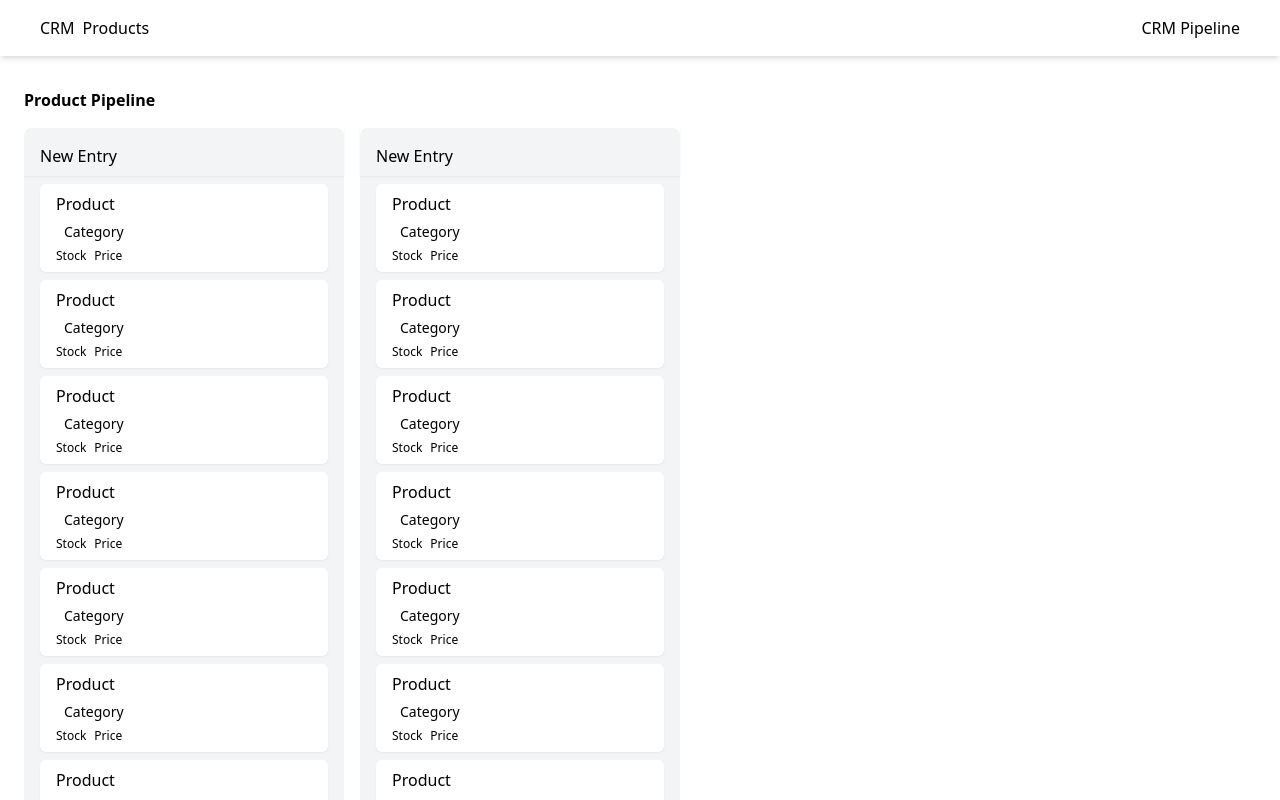
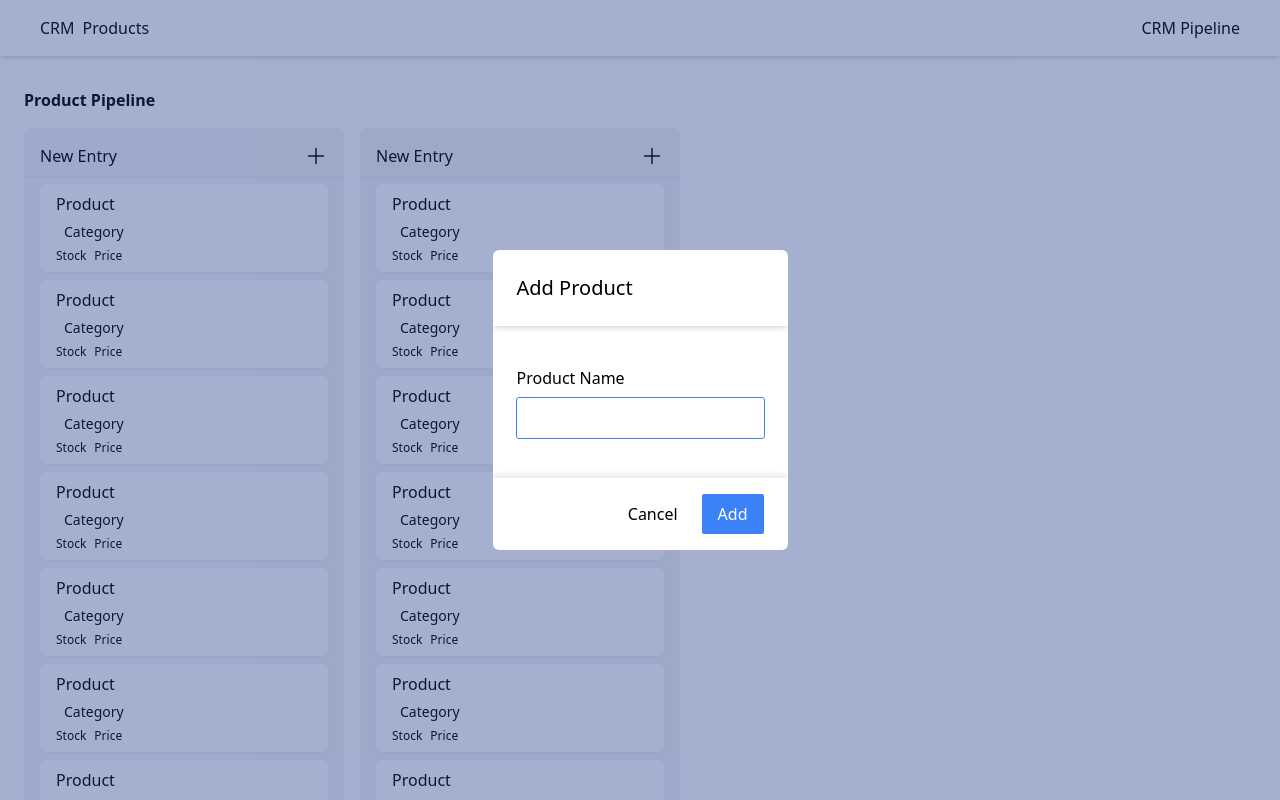
Before and after one commit to maroqijalil/simple-crm-web, a Vue app: page / in a window 1280 px wide. Built offline with nearby package versions, Linux system fonts and the light colour scheme.

Commit message:
feat: add input label

```diff
--- a/src/App.vue
+++ b/src/App.vue
@@ -1,9 +1,11 @@
 <template>
+  <AddProductModalComponent />
   <RouterView />
 </template>
 
 <script setup lang="ts">
 import { RouterView } from "vue-router";
+import AddProductModalComponent from "./Modules/Common/Presentation/Components/Modals/AddProductModalComponent.vue";
 </script>
 
 <style>
--- a/src/Modules/Common/Application/UseCases/GetProducts.ts
+++ b/src/Modules/Common/Application/UseCases/GetProducts.ts
@@ -1,8 +1,9 @@
 import UseCase from "@/Core/UseCase/UseCase";
 import type ProductModel from "../../Domain/Models/ProductModel";
+import ProductsLocalStorage from "../../Infrastructure/Persistence/ProductsLocalStorage";
 
 export default class GetProducts extends UseCase<any, ProductModel[]> {
   execute = (): ProductModel[] => {
-    return [];
+    return new ProductsLocalStorage().getAll() ?? [];
   };
 }
--- /dev/null
+++ b/src/Modules/Common/Presentation/Assets/PlusIcon.vue
@@ -0,0 +1,16 @@
+<template>
+  <svg
+    xmlns="http://www.w3.org/2000/svg"
+    fill="none"
+    viewBox="0 0 24 24"
+    stroke-width="1.5"
+    stroke="currentColor"
+    class="w-6 h-6"
+  >
+    <path
+      stroke-linecap="round"
+      stroke-linejoin="round"
+      d="M12 4.5v15m7.5-7.5h-15"
+    />
+  </svg>
+</template>
--- /dev/null
+++ b/src/Modules/Common/Presentation/Components/Inputs/InputLabelComponent.vue
@@ -0,0 +1,26 @@
+<template>
+  <div class="flex flex-col gap-2">
+    <label>{{ label }}</label>
+    <input
+      :type="type"
+      class="p-2 outline outline-1 outline-blue-500 rounded-sm"
+      v-model.lazy="value"
+    />
+  </div>
+</template>
+
+<script setup lang="ts">
+import { ref, watchEffect } from "vue";
+
+interface Props {
+  label: string;
+  type: string;
+  setValue: (value: string | number | undefined) => void;
+}
+
+const props = defineProps<Props>();
+
+const value = ref<string | number>();
+
+watchEffect(() => props.setValue(value.value));
+</script>
--- /dev/null
+++ b/src/Modules/Common/Presentation/Components/Modals/AddProductModalComponent.vue
@@ -0,0 +1,59 @@
+<template>
+  <div
+    class="absolute w-screen h-screen bg-blue-900/40 z-10 flex justify-center items-center"
+  >
+    <div class="bg-white flex flex-col gap-2 rounded-md overflow-hidden">
+      <div class="p-6 shadow-md w-full">
+        <h1 class="text-xl font-medium">Add Product</h1>
+      </div>
+
+      <div class="px-6 py-8">
+        <InputLabelComponent
+          label="Product Name"
+          type="text"
+          :setValue="
+            (value) => {
+              inputs.name = typeof value === 'string' ? value : '';
+            }
+          "
+        />
+      </div>
+
+      <div class="px-6 py-4 shadow-md-top flex justify-end gap-2">
+        <button
+          class="px-4 py-2 hover:bg-gray-200 cursor-pointer transition-all"
+        >
+          Cancel
+        </button>
+        <button
+          class="px-4 py-2 text-white rounded-sm bg-blue-500 hover:bg-blue-700 cursor-pointer transition-all"
+        >
+          Add
+        </button>
+      </div>
+    </div>
+  </div>
+</template>
+
+<script setup lang="ts">
+import InputLabelComponent from "../Inputs/InputLabelComponent.vue";
+import { reactive, watch } from "vue";
+import type ProductModel from "@/Modules/Common/Domain/Models/ProductModel";
+
+const inputs: ProductModel = reactive({
+  name: "",
+  category: "",
+  stock: 0,
+  price: 0,
+});
+
+watch(inputs, (value, oldvalue) => {
+  console.log(value);
+});
+</script>
+
+<style scoped>
+.shadow-md-top {
+  box-shadow: 0 -4px 6px -1px rgb(0 0 0 / 0.1), 0 2px 4px -2px rgb(0 0 0 / 0.1);
+}
+</style>
--- a/src/Modules/Common/Presentation/Components/Views/BoardComponent.vue
+++ b/src/Modules/Common/Presentation/Components/Views/BoardComponent.vue
@@ -2,10 +2,12 @@
   <div class="max-w-xs w-full h-fit">
     <div class="sticky top-0 bg-white shadow-sm">
       <div
-        class="px-4 pt-4 pb-2 bg-gray-100 rounded-tr-lg rounded-tl-lg"
+        class="px-4 pt-4 pb-2 bg-gray-100 rounded-tr-lg rounded-tl-lg flex justify-between"
         ref="headerRef"
       >
         <h2>New Entry</h2>
+
+        <PlusIcon class="w-5 h-5 cursor-pointer" />
       </div>
     </div>
 
@@ -19,6 +21,7 @@
 
 <script setup lang="ts">
 import BoardItemComponent from "./BoardItemComponent.vue";
+import PlusIcon from "../../Assets/PlusIcon.vue";
 </script>
 
 <style scoped>
```
